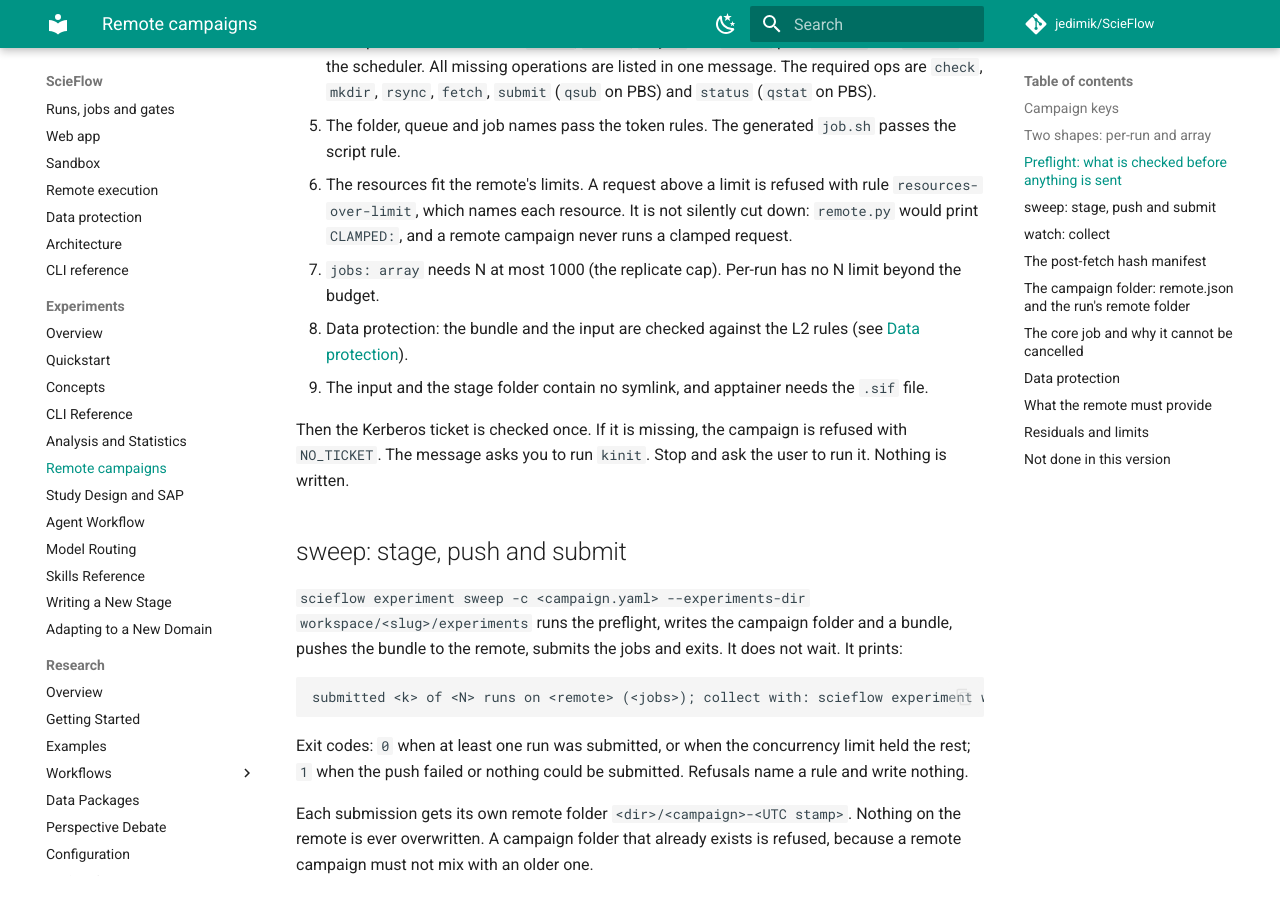
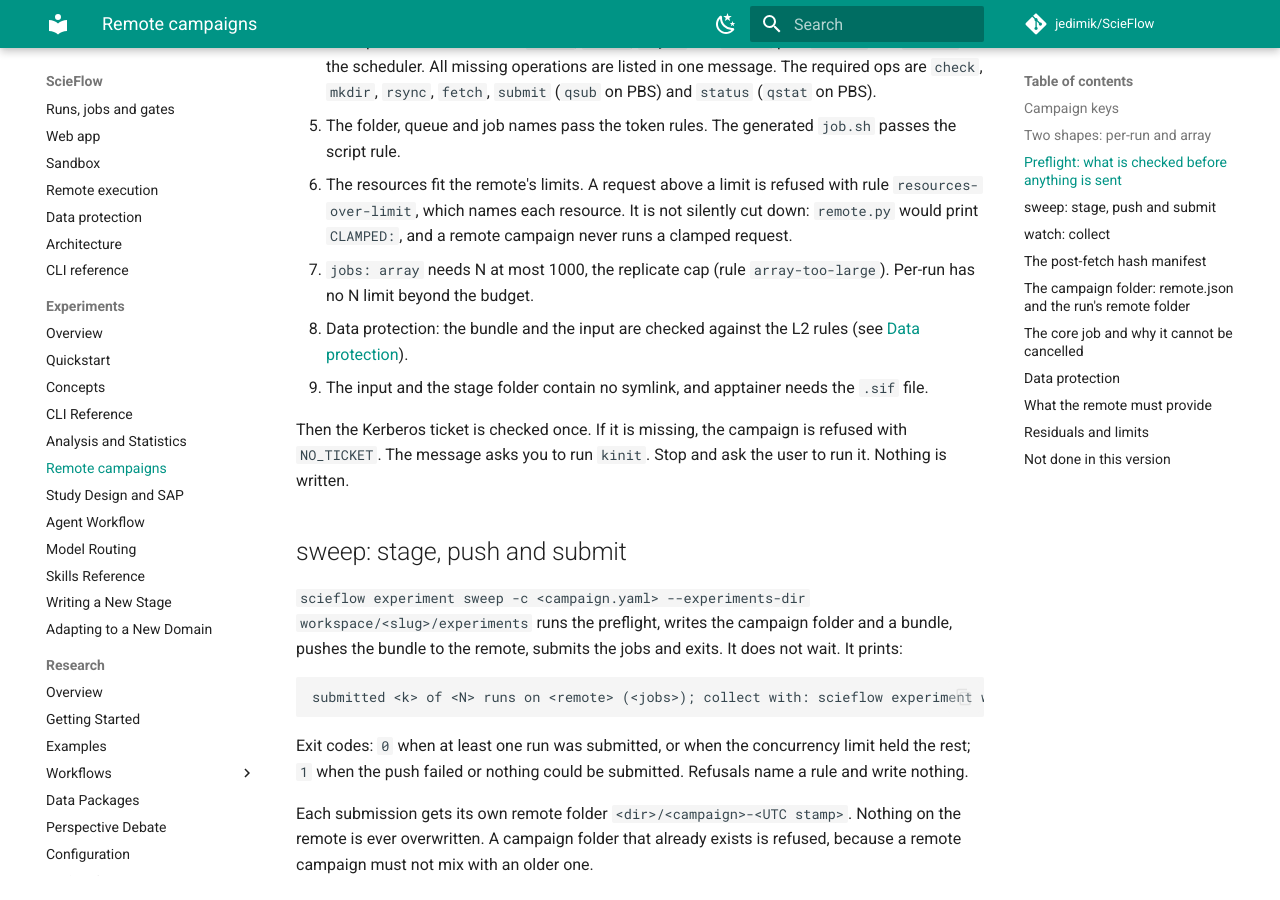
Before and after one commit to jedimik/ScieFlow, an MkDocs documentation site: the page built from docs/experiments/remote-campaigns.md, in a window 1280 px wide and 900 px high, scrolled down 1819 px. Built offline with MkDocs 1.6.1 and Material for MkDocs 9.7.7, drawn with Linux system fonts in a browser that asks for light colours; comment, search, counter and statistics services are not loaded.

Commit message:
docs(experiments): name the array-too-large preflight rule (M-D3 t5)

```diff
--- a/docs/experiments/remote-campaigns.md
+++ b/docs/experiments/remote-campaigns.md
@@ -85,8 +85,8 @@ call is made. A refusal exits 1, and inside a run it also writes one
    with rule `resources-over-limit`, which names each resource. It is not
    silently cut down: `remote.py` would print `CLAMPED:`, and a remote campaign
    never runs a clamped request.
-7. `jobs: array` needs N at most 1000 (the replicate cap). Per-run has no N
-   limit beyond the budget.
+7. `jobs: array` needs N at most 1000, the replicate cap (rule `array-too-large`).
+   Per-run has no N limit beyond the budget.
 8. Data protection: the bundle and the input are checked against the L2 rules
    (see [Data protection](#data-protection)).
 9. The input and the stage folder contain no symlink, and apptainer needs the
```
